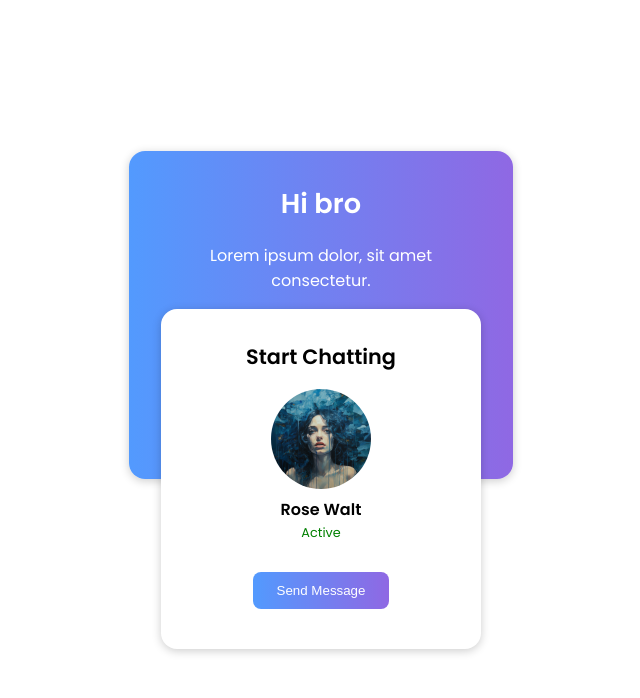
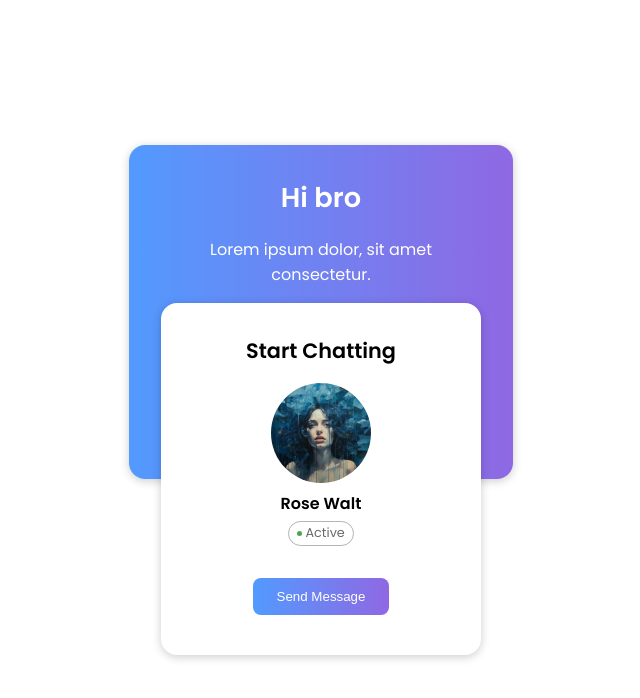
Before and after one commit to Dullat/cards, a plain HTML site: page index.html in a window 1280 px wide. Shown: the whole page, without its empty margins (319-959 px from the left). Drawn offline with Linux system fonts and the light colour scheme.

Commit message:
Added Status

```diff
--- a/style.css
+++ b/style.css
@@ -73,10 +73,32 @@ h2 {
 }
 
 .status {
-  color: green;
+  color: rgb(43, 43, 43);
+  border: 1px solid rgba(82, 82, 82, 0.616);
+  border-radius: 100vw;
   line-height: 1;
   font-size: 0.8rem;
   margin-top: 0.3rem;
+  margin-inline: auto;
+
+  width: max-content;
+  padding: 0.3rem 0.5rem;
+
+  display: flex;
+  gap: 0.2rem;
+  align-items: center;
+
+  opacity: 0.7;
+}
+
+.status::before {
+  content: " ";
+  display: inline-block;
+
+  height: 5px;
+  aspect-ratio: 1;
+  border-radius: 100vh;
+  background-color: green;
 }
 
 button {
```
